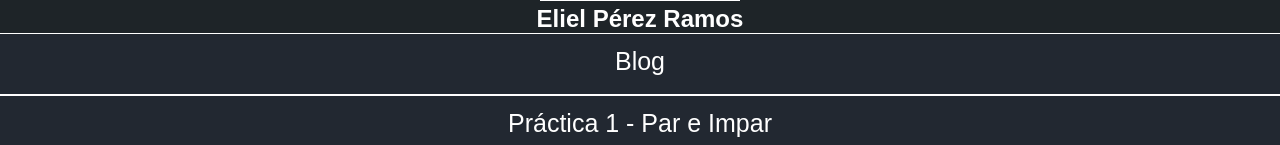
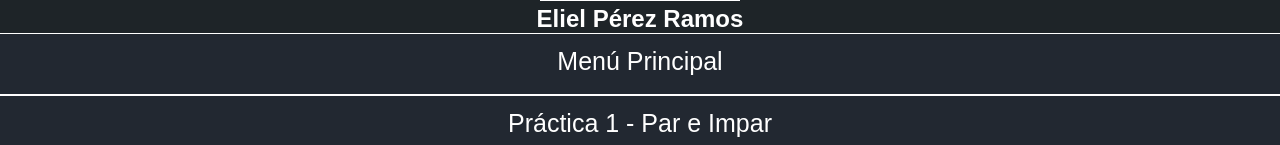
Before and after one commit to Elielprs/Progra_Web_Unidad3, a plain HTML site: page index.html in a window 1280 px wide. Shown: the part 329-474 px from the top of the page. Drawn offline with Linux system fonts and the light colour scheme; a web font is replaced by a local one.

Commit message:
Update index.html

```diff
--- a/index.html
+++ b/index.html
@@ -18,7 +18,7 @@
         </div>
 
         <nav class="menu">
-            <a href="https://eliansalmeron.github.io/Equipo6_Progra_Web_Unidad3/">Blog</a>
+            <a href="https://eliansalmeron.github.io/Equipo6_Progra_Web_Unidad3/">Men&uacute; Principal</a>
             <a href="Practicas/Practica1_parImpar/index.html">Pr&aacute;ctica 1 - Par e Impar</a>
             <a href="Practicas/Practica2_conversor/index.html">Pr&aacute;ctica 2 - Conversiones a binario y a hexadecimal</a>
             <a href="Practicas/Practica3_ventanas/index.html">Pr&aacute;ctica 3 - Ventanas emergentes</a>
```
